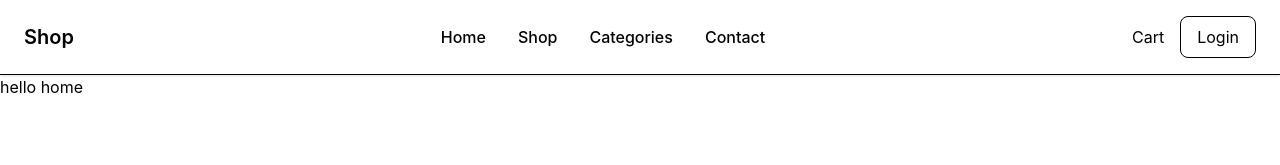
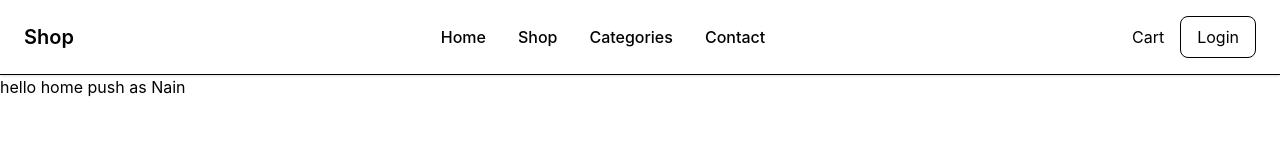
Before and after one commit to oeungrotha11/shopping, a React (Vite) app: page / in a window 1280 px wide. Shown: the top 165 px of the page. Built offline with nearby package versions, Linux system fonts and the light colour scheme.

Commit message:
push as Narin

```diff
--- a/src/pages/Home.jsx
+++ b/src/pages/Home.jsx
@@ -3,7 +3,7 @@ import React from 'react'
 function Home() {
   return (
     <div>
-      hello home
+      hello home push as Nain
     </div>
   )
 }
```
